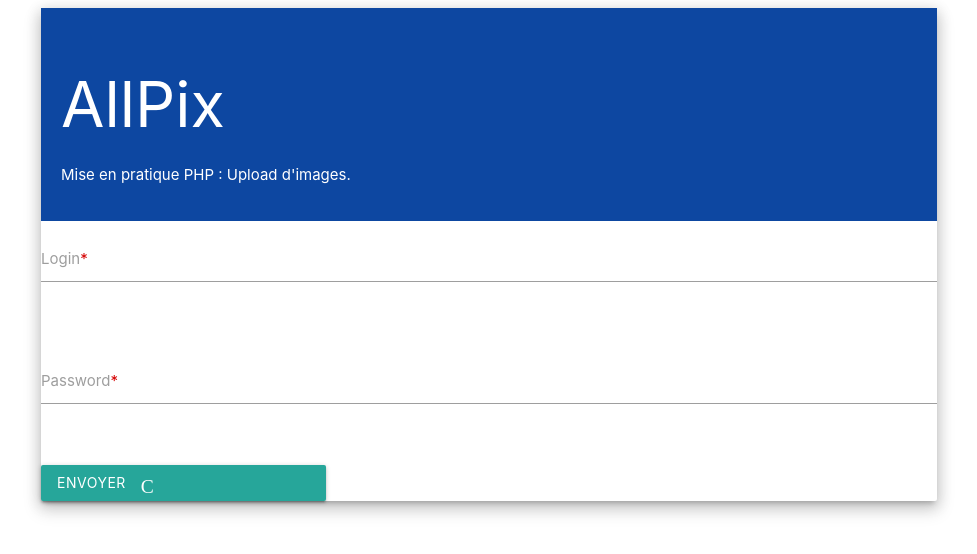
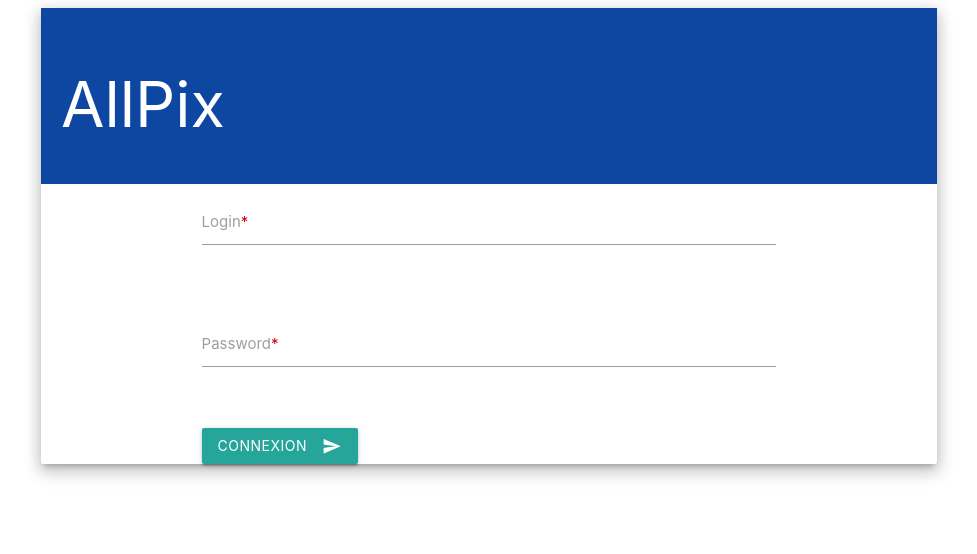
Before and after one commit to JulienGioux/promo4uploadtp, a PHP site: page / in a window 1280 px wide. Shown: the top 554 px of the page, without its empty margins (151-1128 px from the left). Run offline with PHP 8.4, Linux system fonts and the light colour scheme; data that the repository does not hold is empty.

Commit message:
Regex formulaire

```diff
--- a/index.php
+++ b/index.php
@@ -22,26 +22,27 @@ require_once 'my-config.php';
         <div class="col s12 pl0 pr0">
             <div class="blue darken-4 white-text pt20 pl20 pr20 pb20" id="headerForm">
                 <h1>AllPix</h1>
-                <p>Mise en pratique PHP : Upload d'images.</p>
             </div>
+            <form action="" method="post" novalidate class="col s8  offset-s2">
                 <div class="row">
                     <div class="input-field col s12">
-                    <input value="<?= isset($_POST['lastName']) ? htmlspecialchars($_POST['lastName']) : '' ?>" id="lastName" type="text" name="lastName" aria-describedby="lastName" pattern="<?= substr($regexString, 1, -1) ?>" class="<?= isset($_POST['lastName']) && !$checkLastName ? 'invalid' : 'validate' ?>" required>
-                    <label for="lastName">Login<span class="red-text text-accent-4">*</span></label>
-                    <!-- <span class="helper-text" data-error="<?= isset($_POST['lastName']) && !$checkLastName ? 'Veuillez renseigner ce champ. Ex: Dupont' : '' ?>"></span> -->
-                    <span class="helper-text" data-error="<?= isset($_POST['button']) && empty($_POST['lastName']) && !preg_match($regexString, $_POST['lastName']) ? 'Veuillez renseigner ce champ' : 'Veuillez renseigner ce champ. Ex: Dupont' ?>"></span>
+                        <input value="<?= isset($_POST['login']) && empty($_POST['password']) ? $_POST['login'] : '' ?>" id="login" type="text" name="login" aria-describedby="login" pattern="<?= substr($regexLogin, 1, -1) ?>" class="<?= isset($_POST['login']) && !preg_match($regexLogin, $_POST['login']) && !preg_match($regexLogin, $_POST['password']) ? 'invalid' : 'validate' ?>" required>
+                        <label for="login">Login<span class="red-text text-accent-4">*</span></label>
+                        <span class="helper-text" data-error="<?= isset($_POST['login']) && empty($_POST['login']) ? 'Veuillez renseigner ce champ' : '' ?>"></span>
                     </div>
                 </div>
                 <div class="row">
                     <div class="input-field col s12">
-                    <input value="<?= isset($_POST['firstName']) ? htmlspecialchars($_POST['firstName']) : '' ?>" id="firstName" pattern="<?= substr($regexString, 1, -1) ?>" type="text" name="firstName" aria-describedby="firstName" class="<?= isset($_POST['firstName']) && !$checkFirstName ? 'invalid' : 'validate' ?>" required>
-                    <label for="firstName">Password<span class="red-text text-accent-4">*</span></label>
-                    <span class="helper-text" data-error="<?= isset($_POST['firstName']) && !$checkFirstName ? (empty($_POST['firstName']) ? 'Veuillez renseigner ce champ' : 'Veuillez respecter le format. Ex: Jean') : '' ?>"></span>
+                        <input value="<?= isset($_POST['password']) && empty($_POST['login']) ? $_POST['password'] : '' ?>" id="password" pattern="<?= substr($regexLogin, 1, -1) ?>" type="password" name="password" aria-describedby="password" class="<?= isset($_POST['password']) && !preg_match($regexLogin, $_POST['login']) && !preg_match($regexLogin, $_POST['password']) ? 'invalid' : 'validate' ?>" required>
+                        <label for="password">Password<span class="red-text text-accent-4">*</span></label>
+                        <span class="helper-text" data-error="<?= isset($_POST['password']) && empty($_POST['password']) ? 'Veuillez renseigner ce champ' : '' ?>"></span>
                     </div>
                 </div>
-            <button class="btn waves-effect waves-light" name="button" type="submit">Envoyer
-                <i class="material-icons right">Connexion</i>
+                <p class="helper-text red-text text-accent-4"><?= !empty($_POST['login']) && !empty($_POST['password']) ? $errorMessage : '' ?></p>
+                <button class="btn waves-effect waves-light" name="button" type="submit">Connexion
+                    <i class="material-icons right">send</i>
                 </button>
+            </form>
             <!-- <div class="row pl10 pr10">
                 <div class="card-stacked col s12 m6 l8">
                     <form action="index.php" method="post" enctype="multipart/form-data">
--- a/my-config.php
+++ b/my-config.php
@@ -1,4 +1,11 @@
 <?php
+
+$regexLogin = '/^[a-z0-9_-]{3,15}$/';
+$errorMessage = '';
+
+if (isset($_POST['login']) && !preg_match($regexLogin, $_POST['login']) || isset($_POST['password']) && !preg_match($regexLogin, $_POST['password'])) {
+    $errorMessage = 'Login ou mot de passe invalide';
+}
 
 define('MAX_UPLOAD_SIZE', '2000000');
 define('IMG', 'img/');
```
Lines whose indentation alone changed are shown as unchanged.
